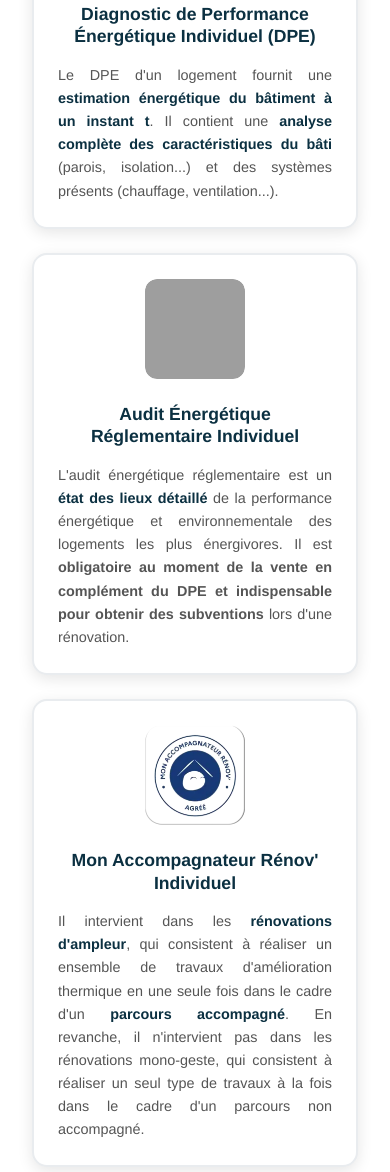
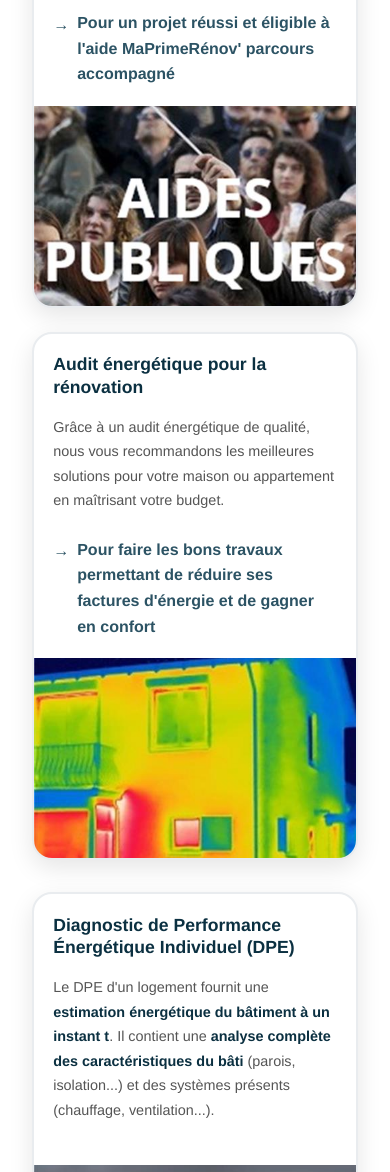
Before and after one commit to ELHIMASS/eneliv1, a plain HTML site: page besoin/index.html in a window 390 px wide. Shown: the part 828-2000 px from the top of the page. Drawn offline with Linux system fonts and the light colour scheme; grey boxes are pictures that could not be loaded.

Commit message:
new things

```diff
--- a/besoin/index.html
+++ b/besoin/index.html
@@ -18,7 +18,7 @@
             margin-top: 80px;
         }
 
-        /* Header Styles */
+        /* Header Styles - Identique à l'original */
         .header {
             background-color: #0B3041;
             color: white;
@@ -60,7 +60,7 @@
         .logo-placeholder {
             width: 120px;
             height: 50px;
-            background: linear-gradient(135deg, #00ff88, #00ccff);
+            background: linear-gradient(135deg, #7FB77E, #00ccff);
             border-radius: 8px;
             display: flex;
             align-items: center;
@@ -68,7 +68,7 @@
             color: white;
             font-weight: bold;
             font-size: 1.2rem;
-            box-shadow: 0 4px 15px rgba(0, 255, 136, 0.3);
+            box-shadow: 0 4px 15px rgba(127, 183, 126, 0.3);
         }
 
         .nav-menu {
@@ -96,7 +96,7 @@
         }
 
         .nav-menu a:hover {
-            color: #7Fb77F;
+            color: #7FB77E;
         }
 
         .dropdown-menu {
@@ -129,7 +129,7 @@
         }
 
         .dropdown-menu a:hover {
-            background-color: rgba(255, 255, 255, 0.1);
+            background-color: rgba(127, 183, 126, 0.2);
         }
 
         .dropdown-menu li:last-child a {
@@ -229,7 +229,7 @@
 
         /* Main Content Styles */
         .main-container {
-            max-width: 1200px;
+            max-width: 1400px;
             margin: 0 auto;
             padding: 2rem;
         }
@@ -254,26 +254,28 @@
             width: 100%;
         }
 
+        /* Services Grid - 2 colonnes */
         .services-container {
+            display: grid;
+            grid-template-columns: repeat(2, 1fr);
+            gap: 2rem;
             margin: 2rem 0;
-            display: grid;
-            grid-template-columns: repeat(auto-fit, minmax(350px, 1fr));
-            gap: 2rem;
             padding: 0 1rem;
+        }
+
+        .services-container.single-column {
+            grid-template-columns: 1fr;
+            max-width: 800px;
+            margin: 2rem auto;
         }
 
         .service-item {
             background: white;
             border: 2px solid #e9ecef;
-            border-radius: 15px;
-            padding: 2rem;
+            border-radius: 20px;
             overflow: hidden;
-            box-shadow: 0 4px 15px rgba(0, 0, 0, 0.1);
-            transition: all 0.6s cubic-bezier(0.23, 1, 0.32, 1);
-            display: flex;
-            flex-direction: column;
-            align-items: center;
-            text-align: center;
+            box-shadow: 0 8px 25px rgba(0, 0, 0, 0.1);
+            transition: all 0.4s cubic-bezier(0.175, 0.885, 0.32, 1.275);
             cursor: pointer;
             position: relative;
         }
@@ -281,67 +283,70 @@
         .service-item::before {
             content: '';
             position: absolute;
-            top: 100%;
-            left: 0;
+            top: 0;
+            left: -100%;
             width: 100%;
             height: 100%;
-            background: linear-gradient(135deg,
-                #0B3041 0%,
-                #1a4a5c 25%,
-                #2c5364 50%,
-                #1a4a5c 75%,
-                #0B3041 100%);
-            z-index: -1;
-            transition: all 0.7s cubic-bezier(0.23, 1, 0.32, 1);
-            border-radius: 15px;
-            opacity: 0;
-        }
-
-        .service-item::after {
-            content: '';
-            position: absolute;
-            top: -50%;
-            left: -50%;
-            width: 200%;
-            height: 200%;
-            background: conic-gradient(from 0deg,
-                transparent 0deg,
-                rgba(125, 200, 232, 0.3) 90deg,
-                transparent 180deg,
-                rgba(125, 200, 232, 0.3) 270deg,
-                transparent 360deg);
-            z-index: -2;
-            transition: all 0.8s ease;
-            border-radius: 50%;
-            opacity: 0;
-            animation: rotate 0s linear infinite paused;
-        }
-
-        @keyframes rotate {
-            from { transform: rotate(0deg); }
-            to { transform: rotate(360deg); }
-        }
-
-        @keyframes pulse {
-            0%, 100% { transform: scale(1); }
-            50% { transform: scale(1.05); }
+            background: linear-gradient(90deg, transparent, rgba(127, 183, 126, 0.1), transparent);
+            transition: left 0.8s ease;
+            z-index: 1;
         }
 
         .service-item:hover {
-            transform: translateY(-10px) rotateX(5deg) rotateY(2deg);
-            box-shadow: 0 25px 50px rgba(11, 48, 65, 0.4);
-            border-color: #7dc8e8;
-            border-width: 3px;
+            transform: translateY(-10px) scale(1.02);
+            box-shadow: 0 20px 40px rgba(11, 48, 65, 0.25);
+            border-color: #7FB77E;
         }
 
         .service-item:hover::before {
-            top: 0;
-            opacity: 1;
+            left: 100%;
         }
 
-        .service-item:hover::after {
-            opacity: 1;
-            animation: rotate 3s linear infinite;
+        .service-item:hover .service-title {
+            color: #7FB77E;
+            transform: translateX(5px);
+        }
+
+        .service-item:hover .service-image {
+            transform: scale(1.05);
+        }
+
+        .service-item:hover .service-highlight {
+            color: #0B3041;
+        }
+
+        .service-content {
+            display: flex;
+            flex-direction: row;
+            min-height: 350px;
+            position: relative;
+            z-index: 2;
+        }
+
+        .service-content.vertical {
+            flex-direction: column;
+        }
+
+        .service-image {
+            width: 180px;
+            flex-shrink: 0;
+            background-size: cover;
+            background-position: center;
+            background-repeat: no-repeat;
+            transition: transform 0.4s ease;
+        }
+
+        .service-content.vertical .service-image {
+            width: 100%;
+            height: 180px;
+        }
+
+        .service-text {
+            flex: 1;
+            padding: 2rem;
+            display: flex;
+            flex-direction: column;
+            justify-content: center;
         }
 
         .service-title {
@@ -350,126 +355,45 @@
             margin-bottom: 1rem;
             font-weight: bold;
             line-height: 1.3;
-            transition: all 0.5s cubic-bezier(0.175, 0.885, 0.32, 1.275) 0.1s;
-            position: relative;
-            z-index: 1;
-            transform: translateY(0);
+            transition: all 0.3s ease;
         }
 
         .service-description {
             font-size: 1rem;
             color: #555;
-            line-height: 1.6;
-            text-align: justify;
-            transition: all 0.5s cubic-bezier(0.175, 0.885, 0.32, 1.275) 0.2s;
-            position: relative;
-            z-index: 1;
-            transform: translateY(0);
+            line-height: 1.7;
+            margin-bottom: 1.5rem;
         }
 
-        .service-title {
-            font-size: 1.3rem;
-            color: #0B3041;
-            margin-bottom: 1rem;
+        .service-highlight {
+            color: #2C5364;
             font-weight: bold;
-            line-height: 1.3;
-            transition: all 0.6s cubic-bezier(0.23, 1, 0.32, 1) 0.2s;
-            position: relative;
-            z-index: 1;
-            transform: translateY(0) scale(1);
+            font-size: 1rem;
+            display: flex;
+            align-items: flex-start;
+            gap: 0.5rem;
+            transition: color 0.3s ease;
         }
 
-        .service-description {
-            font-size: 1rem;
-            color: #555;
-            line-height: 1.6;
-            text-align: justify;
-            transition: all 0.6s cubic-bezier(0.23, 1, 0.32, 1) 0.3s;
-            position: relative;
-            z-index: 1;
-            transform: translateY(0);
+        .arrow-icon {
+            color: #2C5364;
+            font-weight: bold;
+            flex-shrink: 0;
+            margin-top: 0.1rem;
+            transition: transform 0.3s ease;
         }
 
-        .service-item:hover .service-title {
-            color: white;
-            transform: translateY(-5px) scale(1.05);
-            text-shadow: 0 4px 12px rgba(0, 0, 0, 0.4);
-            animation: pulse 2s ease-in-out infinite;
-        }
-
-        .service-item:hover .service-description {
-            color: white;
-            transform: translateY(-3px);
-            text-shadow: 0 2px 8px rgba(0, 0, 0, 0.3);
-        }
-
-        .service-item:hover .highlight-blue {
-            color: #7dc8e8;
-            text-shadow: 0 0 15px rgba(125, 200, 232, 0.8);
-            animation: pulse 1.5s ease-in-out infinite;
-        }
-
-        .service-item:hover .highlight {
-            color: white;
-            text-shadow: 0 2px 8px rgba(0, 0, 0, 0.4);
-        }
-
-        .service-icon {
-            width: 100px;
-            height: 100px;
-            border-radius: 12px;
-            overflow: hidden;
-            display: flex;
-            align-items: center;
-            justify-content: center;
-            margin-bottom: 1.5rem;
-            transition: all 0.6s cubic-bezier(0.23, 1, 0.32, 1);
-            position: relative;
-            z-index: 1;
-        }
-
-        .service-item:hover .service-icon {
-            transform: scale(1.15) rotateZ(5deg);
-            box-shadow: 0 15px 30px rgba(0, 0, 0, 0.3);
-            background: rgba(255, 255, 255, 0.1);
-            backdrop-filter: blur(10px);
-        }
-
-        .service-icon img {
-            width: 100%;
-            height: 100%;
-            object-fit: cover;
-            border-radius: 12px;
-        }
-
-        .service-content {
-            flex: 1;
-        }
-
-        .service-title {
-            font-size: 1.3rem;
-            color: #0B3041;
-            margin-bottom: 1rem;
-            font-weight: bold;
-            line-height: 1.3;
-        }
-
-        .service-description {
-            font-size: 1rem;
-            color: #555;
-            line-height: 1.6;
-            text-align: justify;
+        .service-item:hover .arrow-icon {
+            transform: translateX(3px);
         }
 
         .highlight-blue {
             color: #0B3041;
             font-weight: bold;
-            transition: all 0.5s cubic-bezier(0.175, 0.885, 0.32, 1.275) 0.3s;
         }
 
         .highlight {
             font-weight: bold;
-            transition: all 0.5s cubic-bezier(0.175, 0.885, 0.32, 1.275) 0.3s;
         }
 
         /* Engagement Section */
@@ -517,6 +441,21 @@
         }
 
         /* Responsive Design */
+        @media (max-width: 1100px) {
+            .services-container {
+                justify-content: center;
+            }
+
+            .service-item {
+                width: 100%;
+                max-width: 480px;
+            }
+
+            .service-text {
+                padding: 1.5rem;
+            }
+        }
+
         @media (max-width: 768px) {
             .burger-menu {
                 display: flex;
@@ -540,7 +479,25 @@
             }
 
             .service-item {
+                width: 100%;
+            }
+
+            .service-content {
+                min-height: auto;
+                flex-direction: column !important;
+            }
+
+            .service-image {
+                width: 100% !important;
+                height: 200px;
+            }
+
+            .service-text {
                 padding: 1.5rem;
+            }
+
+            .service-title {
+                font-size: 1.2rem;
             }
 
             .section-title {
@@ -570,6 +527,11 @@
                 font-size: 1rem;
                 margin-bottom: 2rem;
             }
+
+            /* Réduire les effets hover sur mobile */
+            .service-item:hover {
+                transform: translateY(-5px);
+            }
         }
 
         @media (max-width: 480px) {
@@ -583,6 +545,10 @@
 
             .service-description {
                 font-size: 0.9rem;
+            }
+
+            .service-text {
+                padding: 1.2rem;
             }
 
             .engagement-title {
@@ -657,10 +623,43 @@
             <h2 class="section-title">Nos services pour les particuliers</h2>
             <div class="services-container">
                 <div class="service-item">
-                    <div class="service-icon">
-                        <img src="./../home/assets/D1.png" alt="DPE individuel">
+                    <div class="service-content">
+                        <div class="service-text">
+                            <h3 class="service-title">Mon Accompagnateur Rénov'</h3>
+                            <p class="service-description">
+                                Agréés par l'Anah, nous accompagnons les ménages de A à Z pour faciliter la rénovation d'ampleur de leur logement.
+                            </p>
+                            <div class="service-highlight">
+                                <span class="arrow-icon">→</span>
+                                <span>Pour un projet réussi et éligible à l'aide MaPrimeRénov' parcours accompagné</span>
                             </div>
+                        </div>
+                        <div class="service-image" style="background-image: url('./../home/assets/3.jpeg');"></div>
+                    </div>
+                </div>
+
+                <div class="service-item">
                     <div class="service-content">
+                        <div class="service-text">
+                            <h3 class="service-title">Audit énergétique pour la rénovation</h3>
+                            <p class="service-description">
+                                Grâce à un audit énergétique de qualité, nous vous recommandons les meilleures solutions pour votre maison ou appartement en maîtrisant votre budget.
+                            </p>
+                            <div class="service-highlight">
+                                <span class="arrow-icon">→</span>
+                                <span>Pour faire les bons travaux permettant de réduire ses factures d'énergie et de gagner en confort</span>
+                            </div>
+                        </div>
+                        <div class="service-image" style="background-image: url('./../home/assets/2.jpeg');"></div>
+                    </div>
+                </div>
+            </div>
+
+            <!-- DPE Individuel centré -->
+            <div class="services-container">
+                <div class="service-item">
+                    <div class="service-content">
+                        <div class="service-text">
                             <h3 class="service-title">Diagnostic de Performance Énergétique Individuel (DPE)</h3>
                             <p class="service-description">
                                 Le DPE d'un logement fournit une <span class="highlight-blue">estimation énergétique du bâtiment à un instant t</span>.
@@ -668,34 +667,8 @@
                                 systèmes présents (chauffage, ventilation...).
                             </p>
                         </div>
-                </div>
+                        <div class="service-image" style="background-image: url('./../home/assets/1.jpeg');"></div>
 
-                <div class="service-item">
-                    <div class="service-icon">
-                        <img src="./../home/assets/D2.png" alt="Audit énergétique individuel">
-                    </div>
-                    <div class="service-content">
-                        <h3 class="service-title">Audit Énergétique Réglementaire Individuel</h3>
-                        <p class="service-description">
-                            L'audit énergétique réglementaire est un <span class="highlight-blue">état des lieux détaillé</span> de la performance énergétique
-                            et environnementale des logements les plus énergivores. Il est <span class="highlight">obligatoire au moment de la vente
-                            en complément du DPE et indispensable pour obtenir des subventions</span> lors d'une rénovation.
-                        </p>
-                    </div>
-                </div>
-
-                <div class="service-item">
-                    <div class="service-icon">
-                        <img src="./../home/assets/D3.png" alt="Mon Accompagnateur Rénov' Individuel">
-                    </div>
-                    <div class="service-content">
-                        <h3 class="service-title">Mon Accompagnateur Rénov' Individuel</h3>
-                        <p class="service-description">
-                            Il intervient dans les <span class="highlight-blue">rénovations d'ampleur</span>, qui consistent à réaliser un ensemble de travaux
-                            d'amélioration thermique en une seule fois dans le cadre d'un <span class="highlight-blue">parcours accompagné</span>. En
-                            revanche, il n'intervient pas dans les rénovations mono-geste, qui consistent à réaliser un seul
-                            type de travaux à la fois dans le cadre d'un parcours non accompagné.
-                        </p>
                     </div>
                 </div>
             </div>
@@ -706,10 +679,8 @@
             <h2 class="section-title">Nos services pour les copropriétés</h2>
             <div class="services-container">
                 <div class="service-item">
-                    <div class="service-icon">
-                        <img src="./../home/assets/D4.png" alt="DPE copropriété">
-                    </div>
                     <div class="service-content">
+                        <div class="service-text">
                             <h3 class="service-title">Diagnostic de Performance Énergétique Copropriété (DPE)</h3>
                             <p class="service-description">
                                 Le DPE d'un immeuble fournit une <span class="highlight-blue">estimation énergétique du bâtiment à un instant t</span>.
@@ -717,35 +688,35 @@
                                 systèmes présents (chauffage, ventilation...).
                             </p>
                         </div>
-                </div>
-
-                <div class="service-item">
-                    <div class="service-icon">
-                        <img src="./../home/assets/D5.png" alt="Audit énergétique copropriété">
-                    </div>
-                    <div class="service-content">
-                        <h3 class="service-title">Audit Énergétique Réglementaire Copropriété</h3>
-                        <p class="service-description">
-                            L'audit énergétique réglementaire est un <span class="highlight-blue">état des lieux détaillé</span> de la performance énergétique
-                            et environnementale des copropriétés des bâtiments les plus énergivores. Il est <span class="highlight">obligatoire au
-                            moment de la vente en complément du DPE et indispensable pour obtenir des subventions</span>
-                            lors d'une rénovation.
-                        </p>
+                        <div class="service-image" style="background-image: url('./../home/assets/4.png');"></div>
                     </div>
                 </div>
 
                 <div class="service-item">
-                    <div class="service-icon">
-                        <img src="./../home/assets/D3.png" alt="Mon Accompagnateur Rénov' Copropriété">
+                    <div class="service-content">
+                        <div class="service-text">
+                            <h3 class="service-title">Audit Énergétique Réglementaire Copropriété</h3>
+                            <p class="service-description">
+                                L'audit énergétique réglementaire est un <span class="highlight-blue">état des lieux détaillé</span> de la performance énergétique
+                                et environnementale des copropriétés des bâtiments les plus énergivores.
+                            </p>
                         </div>
+                        <div class="service-image" style="background-image: url('./../home/assets/5.jpeg');"></div>
+                    </div>
+                </div>
+            </div>
+
+            <div class="services-container ">
+                <div class="service-item">
                     <div class="service-content">
+                        <div class="service-text">
                             <h3 class="service-title">Mon Accompagnateur Rénov' Copropriété</h3>
                             <p class="service-description">
                                 Il intervient dans les <span class="highlight-blue">rénovations d'ampleur</span>, qui consistent à réaliser un ensemble de travaux
-                            d'amélioration thermique en une seule fois dans le cadre d'un <span class="highlight-blue">parcours accompagné</span>. En
-                            revanche, il n'intervient pas dans les rénovations mono-geste, qui consistent à réaliser un seul
-                            type de travaux à la fois dans le cadre d'un parcours non accompagné.
+                                d'amélioration thermique en une seule fois dans le cadre d'un <span class="highlight-blue">parcours accompagné</span>.
                             </p>
+                        </div>
+                        <div class="service-image" style="background-image: url('./../home/assets/D3.png');"></div>
                     </div>
                 </div>
             </div>
@@ -756,10 +727,8 @@
             <h2 class="section-title">Nos services pour le tertiaire</h2>
             <div class="services-container">
                 <div class="service-item">
-                    <div class="service-icon">
-                        <img src="./../home/assets/D6.png" alt="DPE tertiaire">
-                    </div>
                     <div class="service-content">
+                        <div class="service-text">
                             <h3 class="service-title">Diagnostic de Performance Énergétique Tertiaire (DPE)</h3>
                             <p class="service-description">
                                 Le DPE d'un immeuble fournit une <span class="highlight-blue">estimation énergétique du bâtiment à un instant t</span>.
@@ -767,19 +736,24 @@
                                 systèmes présents (chauffage, ventilation...).
                             </p>
                         </div>
+                        <div class="service-image" style="background-image: url('./../home/assets/7.jpeg');"></div>
+                    </div>
                 </div>
 
                 <div class="service-item">
-                    <div class="service-icon">
-                        <img src="./../home/assets/D7.png" alt="Audit énergétique tertiaire">
-                    </div>
                     <div class="service-content">
+                        <div class="service-text">
                             <h3 class="service-title">Audit Énergétique Réglementaire Tertiaire</h3>
                             <p class="service-description">
                                 Il permet de <span class="highlight-blue">réduire les consommations, répondre aux obligations</span> du décret tertiaire, et <span class="highlight-blue">planifier des travaux
-                            efficaces</span>.<br>
-                            Il est <span class="highlight">obligatoire tous les 4 ans</span> selon les conditions suivantes :
+                                efficaces</span>.
                             </p>
+                            <div class="service-highlight">
+                                <span class="arrow-icon">→</span>
+                                <span>Il est <span class="highlight">obligatoire tous les 4 ans</span> selon les conditions suivantes</span>
+                            </div>
+                        </div>
+                        <div class="service-image" style="background-image: url('./../home/assets/8.jpeg');"></div>
                     </div>
                 </div>
             </div>
@@ -788,17 +762,20 @@
         <!-- Services pour l'industrie -->
         <section>
             <h2 class="section-title">Nos services pour l'industrie</h2>
-            <div class="services-container">
+            <div class="services-container ">
                 <div class="service-item">
-                    <div class="service-icon">
-                        <img src="./../home/assets/aer.png" alt="Audit énergétique industriel">
-                    </div>
-                    <div class="service-content">
+                    <div class="service-content ">
+                        <div class="service-text">
                             <h3 class="service-title">Audit Énergétique Réglementaire Industriel</h3>
                             <p class="service-description">
-                            Il identifie les <span class="highlight-blue">pertes énergétiques</span>, optimise les procédés, et réduit les coûts et les émissions.<br>
-                            Il est <span class="highlight">obligatoire tous les 4 ans</span> selon les conditions suivantes :
+                                Il identifie les <span class="highlight-blue">pertes énergétiques</span>, optimise les procédés, et réduit les coûts et les émissions.
                             </p>
+                            <div class="service-highlight">
+                                <span class="arrow-icon">→</span>
+                                <span>Il est <span class="highlight">obligatoire tous les 4 ans</span> selon les conditions suivantes</span>
+                            </div>
+                        </div>
+                         <div class="service-image" style="background-image: url('./../home/assets/9.jpeg');"></div>
                     </div>
                 </div>
             </div>
```
Also changed, not shown: home/assets/1.jpeg (added), home/assets/2.jpeg (added), home/assets/3.jpeg (added), home/assets/4.png (added), home/assets/5.jpeg (added), home/assets/7.jpeg (added), home/assets/8.jpeg (added), home/assets/9.jpeg (added). Lines whose indentation alone changed are shown as unchanged.
